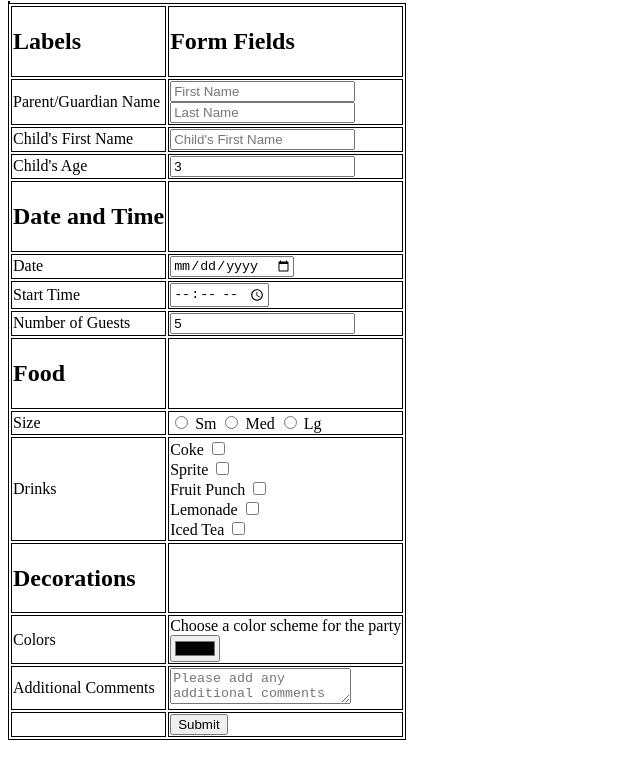
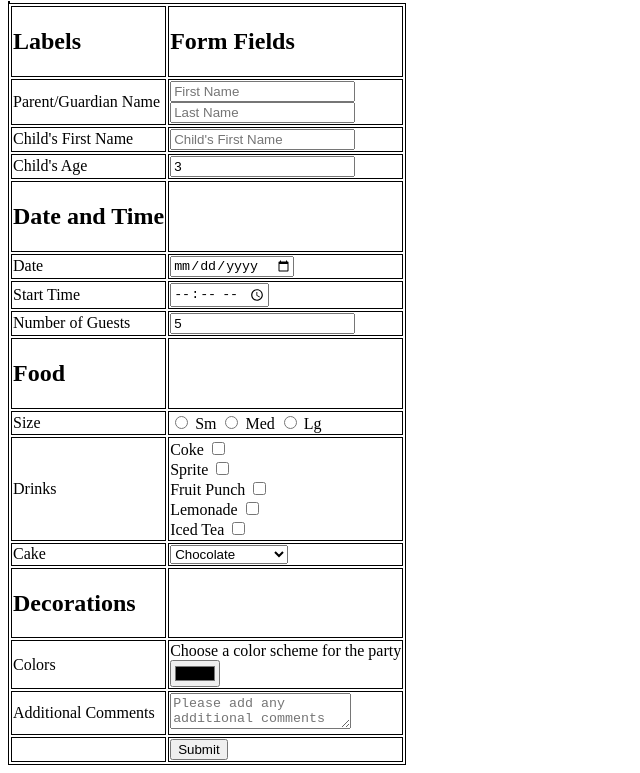
Before and after one commit to Brown6734/SE111_68_202320, a plain HTML site: page w5_form_files/index.html in a window 1280 px wide. Shown: the part 79-852 px from the top of the page, without its empty margins (0-640 px from the left). Before the commit the page ends 827 px from the top, so only its background shows below. Drawn offline with Linux system fonts and the light colour scheme.

Commit message:
added cake option to week 5 tables forms assignment

```diff
--- a/w5_form_files/index.html
+++ b/w5_form_files/index.html
@@ -173,6 +173,22 @@
                     </td>
                 </tr>
                 <tr>
+                    <!--cake
+                    label of cake-->
+                    <!--<select>
+                        name cake-->
+                    <td>
+                        <label for="cake">Cake</label>
+                    </td>
+                    <td>
+                        <select name="cake">
+                            <option>Chocolate</option>
+                            <option>Vanilla</option>
+                            <option>I'll bring my own</option>
+                        </select>
+                    </td>
+                </tr>
+                <tr>
                     <td><h2>Decorations</h2></td>
                     <td></td>
                 </tr>
```
